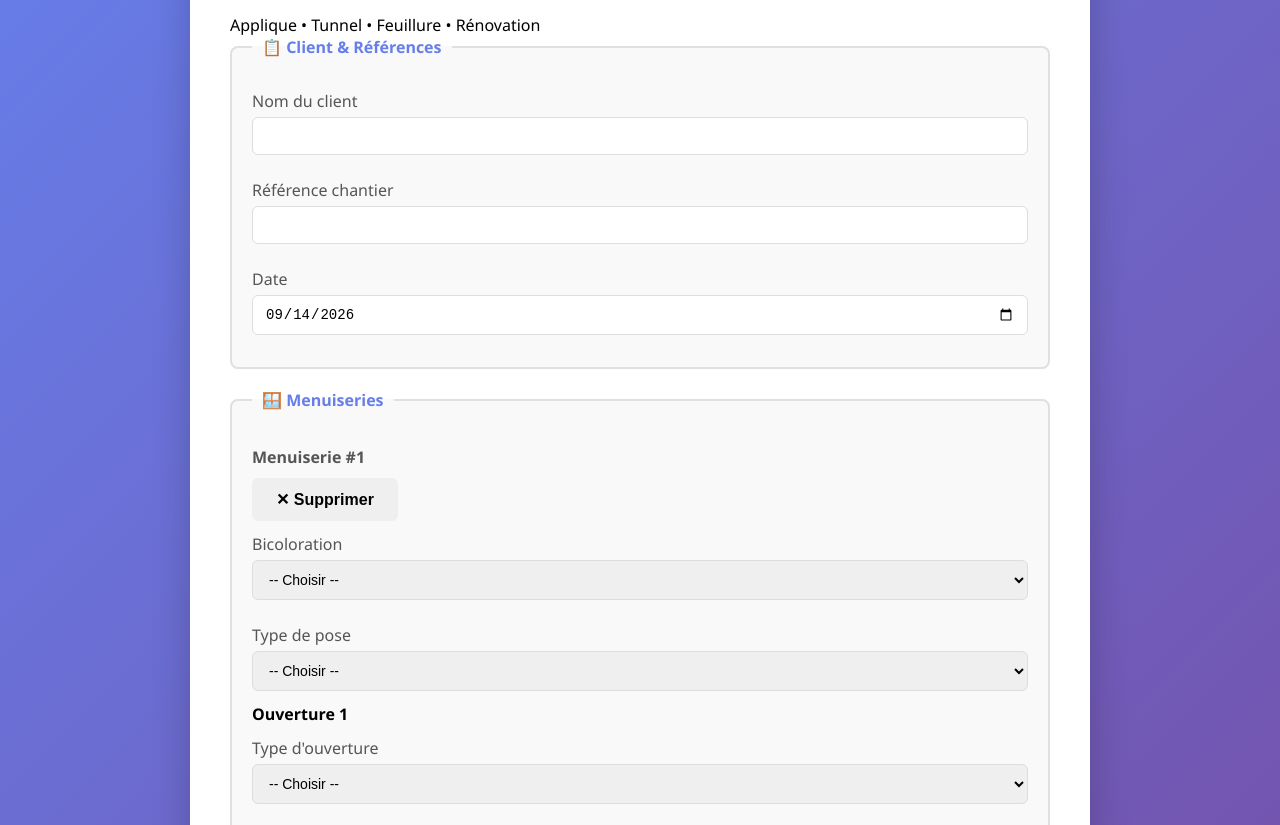
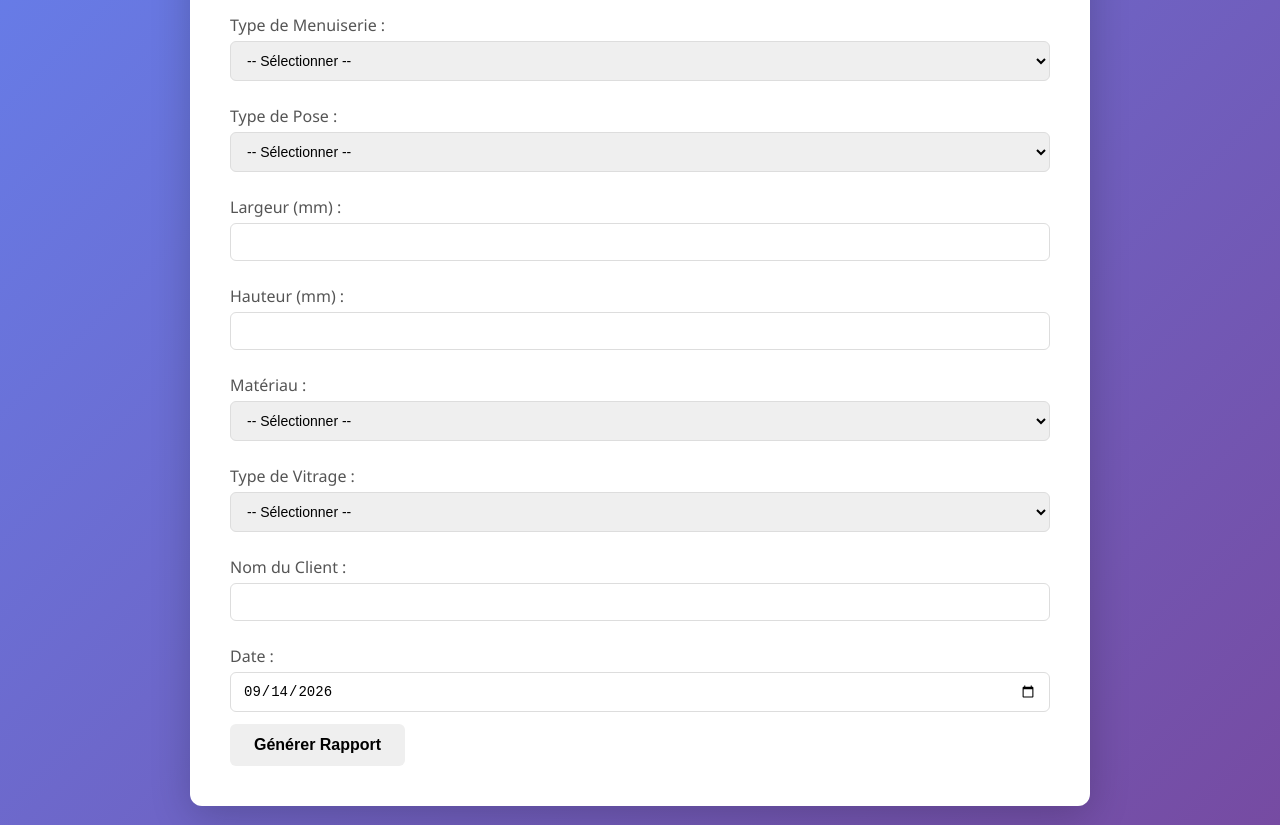
Before and after one commit to ElieRod/cotes-menuiserie, a website: page index.html in a window 1280 px wide. Shown: the part 114-939 px from the top of the page. Drawn offline with nearby package versions, Linux system fonts and the light colour scheme.

Commit message:
fix: ajouter libraires jsPDF et html2canvas pour la génération PDF

```diff
--- a/index.html
+++ b/index.html
@@ -3,47 +3,114 @@
 <head>
     <meta charset="UTF-8">
     <meta name="viewport" content="width=device-width, initial-scale=1.0">
-    <title>Cotation Menuiseries - Applique/Tunnel/Feuillure/Rénovation</title>
+    <title>Cotations Menuiserie</title>
     <link rel="stylesheet" href="style.css">
+    <script src="https://cdnjs.cloudflare.com/ajax/libs/jspdf/2.5.1/jspdf.umd.min.js"></script>
+    <script src="https://cdnjs.cloudflare.com/ajax/libs/html2canvas/1.4.1/html2canvas.min.js"></script>
 </head>
 <body>
     <div class="container">
-        <header>
-            <h1>📋 Cotation Menuiseries</h1>
-            <p>Applique • Tunnel • Feuillure • Rénovation</p>
-        </header>
+        <h1>Cotations Menuiserie</h1>
 
-        <form id="cotationForm">
-            <!-- Section Client -->
-            <fieldset>
-                <legend>📋 Client & Références</legend>
+        <form id="quoteForm">
             <div class="form-group">
-                    <label for="client">Nom du client</label>
-                    <input type="text" id="client" name="client" required>
+                <label for="menuisery">Type de Menuiserie :</label>
+                <select id="menuisery" required>
+                    <option value="">-- Sélectionner --</option>
+                    <option value="fenetre">Fenêtre</option>
+                    <option value="porte">Porte</option>
+                    <option value="porteFenetre">Porte-Fenêtre</option>
+                    <option value="baie">Baie Vitrée</option>
+                    <option value="lucarne">Lucarne</option>
+                    <option value="velux">Velux</option>
+                    <option value="claustra">Claustra</option>
+                    <option value="pergola">Pergola</option>
+                    <option value="verriere">Verrière</option>
+                    <option value="cloison">Cloison Vitrée</option>
+                </select>
             </div>
+
             <div class="form-group">
-                    <label for="reference">Référence chantier</label>
-                    <input type="text" id="reference" name="reference" required>
+                <label for="pose">Type de Pose :</label>
+                <select id="pose" required>
+                    <option value="">-- Sélectionner --</option>
+                    <option value="applique">Applique</option>
+                    <option value="tunnel">Tunnel</option>
+                    <option value="feuillure">Feuillure</option>
+                    <option value="renovation">Rénovation</option>
+                </select>
             </div>
+
             <div class="form-group">
-                    <label for="date">Date</label>
-                    <input type="date" id="date" name="date" required>
+                <label for="width">Largeur (mm) :</label>
+                <input type="number" id="width" min="100" max="3000" required>
             </div>
-            </fieldset>
 
-            <!-- Section Menuiseries -->
-            <fieldset>
-                <legend>🪟 Menuiseries</legend>
-                <div id="menuiseriesContainer"></div>
-                <button type="button" id="addMenuiserie" class="btn-secondary">+ Ajouter une menuiserie</button>
-            </fieldset>
+            <div class="form-group">
+                <label for="height">Hauteur (mm) :</label>
+                <input type="number" id="height" min="100" max="3000" required>
+            </div>
 
-            <!-- Boutons Actions -->
-            <div class="button-group">
-                <button type="button" id="generatePdf" class="btn-primary">📄 Générer PDF</button>
-                <button type="reset" class="btn-secondary">🔄 Réinitialiser</button>
+            <div class="form-group">
+                <label for="material">Matériau :</label>
+                <select id="material" required>
+                    <option value="">-- Sélectionner --</option>
+                    <option value="pvc">PVC</option>
+                    <option value="alu">Aluminium</option>
+                    <option value="bois">Bois</option>
+                    <option value="composite">Composite</option>
+                </select>
             </div>
+
+            <div class="form-group">
+                <label for="glazing">Type de Vitrage :</label>
+                <select id="glazing" required>
+                    <option value="">-- Sélectionner --</option>
+                    <option value="simple">Simple</option>
+                    <option value="double">Double</option>
+                    <option value="triple">Triple</option>
+                </select>
+            </div>
+
+            <div class="form-group">
+                <label for="client">Nom du Client :</label>
+                <input type="text" id="client" required>
+            </div>
+
+            <div class="form-group">
+                <label for="date">Date :</label>
+                <input type="date" id="date" required>
+            </div>
+
+            <button type="submit" class="btn-submit">Générer Rapport</button>
         </form>
+
+        <div id="report" class="report" style="display:none;">
+            <div id="reportContent">
+                <h2>Rapport de Cotation</h2>
+                <div class="report-header">
+                    <p><strong>Client :</strong> <span id="reportClient"></span></p>
+                    <p><strong>Date :</strong> <span id="reportDate"></span></p>
+                </div>
+
+                <div class="report-specs">
+                    <h3>Spécifications</h3>
+                    <p><strong>Type de Menuiserie :</strong> <span id="reportMenuisery"></span></p>
+                    <p><strong>Type de Pose :</strong> <span id="reportPose"></span></p>
+                    <p><strong>Dimensions :</strong> <span id="reportDimensions"></span></p>
+                    <p><strong>Matériau :</strong> <span id="reportMaterial"></span></p>
+                    <p><strong>Vitrage :</strong> <span id="reportGlazing"></span></p>
+                </div>
+
+                <div class="report-schema">
+                    <h3>Schéma</h3>
+                    <svg id="reportSchema" width="300" height="300" style="border: 1px solid #ccc;"></svg>
+                </div>
+            </div>
+
+            <button type="button" class="btn-pdf" onclick="generatePDF()">📥 Télécharger en PDF</button>
+            <button type="button" class="btn-new" onclick="resetForm()">➕ Nouvelle Cotation</button>
+        </div>
     </div>
 
     <script src="schemas.js"></script>
```
Lines whose indentation alone changed are shown as unchanged.
